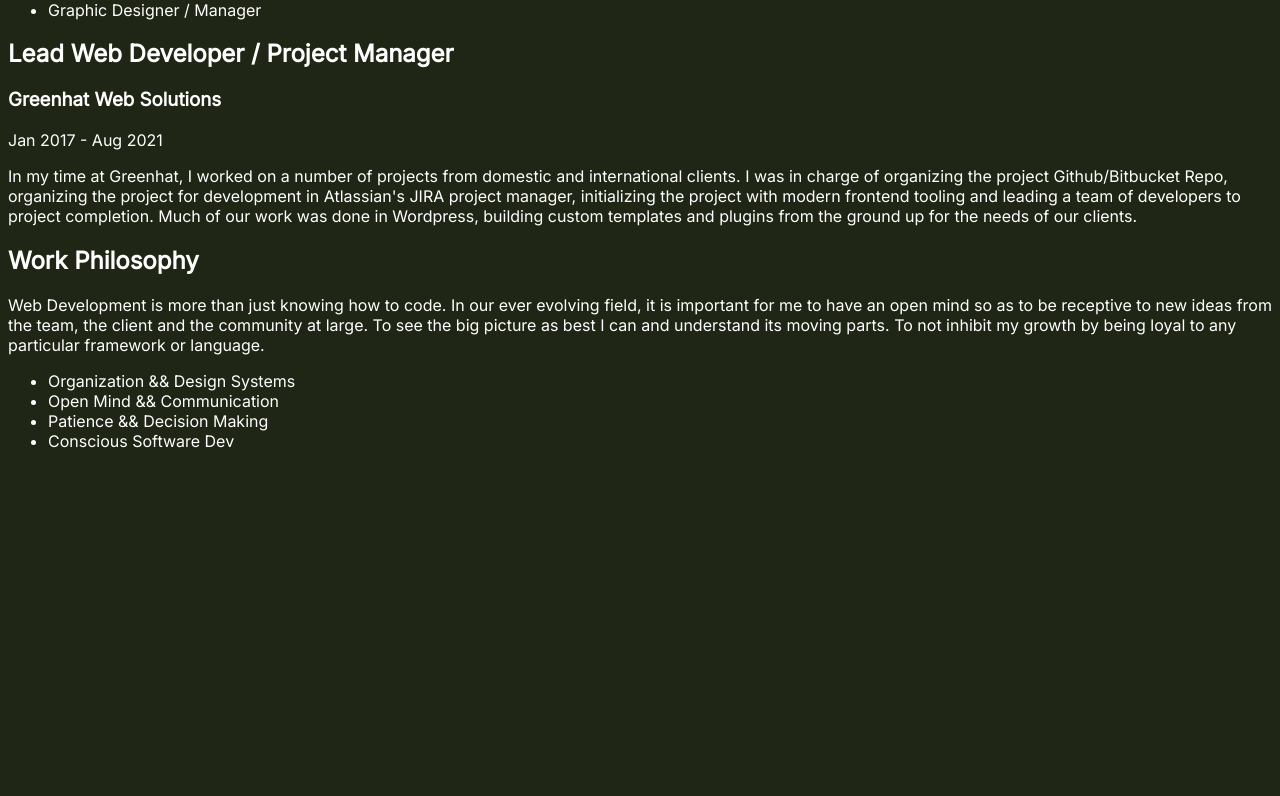
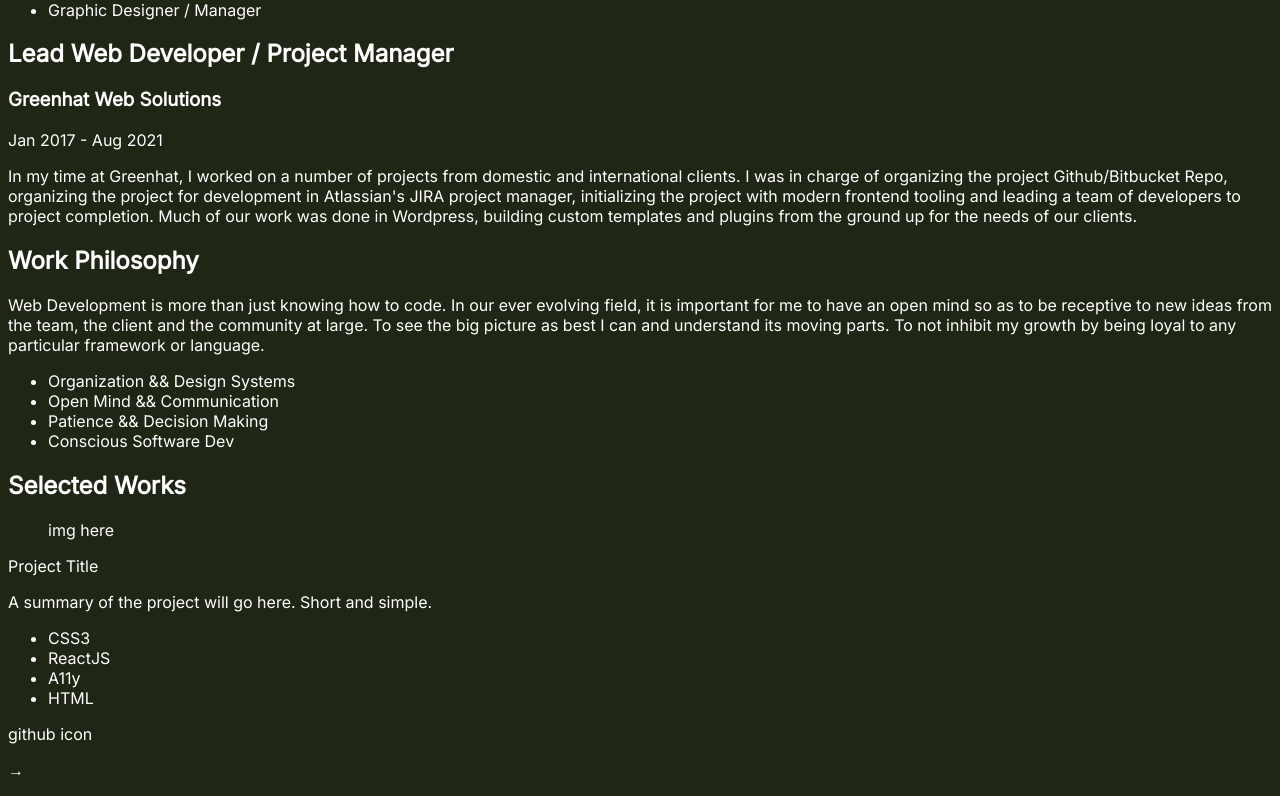
Before and after one commit to omarotxoa/omarochoa-frontend-react, a React (Vite) app: page / in a window 1280 px wide. Shown: the part 660-1456 px from the top of the page. Before the commit the page ends 1127 px from the top, so only its background shows below. Built offline with nearby package versions, Linux system fonts and the light colour scheme; a web font is replaced by a local one.

Commit message:
Creates SelectedWorks component with dummy text and placeholders

```diff
--- a/src/App.jsx
+++ b/src/App.jsx
@@ -3,6 +3,7 @@ import Hero from "./components/Hero";
 import Tools from "./components/Tools";
 import Experience from "./components/Experience";
 import WorkPhilosophy from "./components/WorkPhilosophy";
+import SelectedWorks from "./components/SelectedWorks";
 
 function App() {
   return (
@@ -12,6 +13,7 @@ function App() {
       <Tools />
       <Experience />
       <WorkPhilosophy />
+      <SelectedWorks />
     </>
   )
 }
--- /dev/null
+++ b/src/components/SelectedWorks.jsx
@@ -0,0 +1,28 @@
+function SelectedWorks() {
+  return(
+    <section>
+      <h2>Selected Works</h2>
+      <div>
+        <div>
+          <figure>img here</figure>
+          <figcaption>Project Title</figcaption>
+        </div>
+        <div>
+          <p>A summary of the project will go here. Short and simple.</p>
+          <ul>
+            <li>CSS3</li>
+            <li>ReactJS</li>
+            <li>A11y</li>
+            <li>HTML</li>
+          </ul>
+          <div>
+            <p>github icon</p>
+            <p>&rarr;</p>
+          </div>
+        </div>
+      </div>
+    </section>
+  );
+}
+
+export default SelectedWorks;
```
